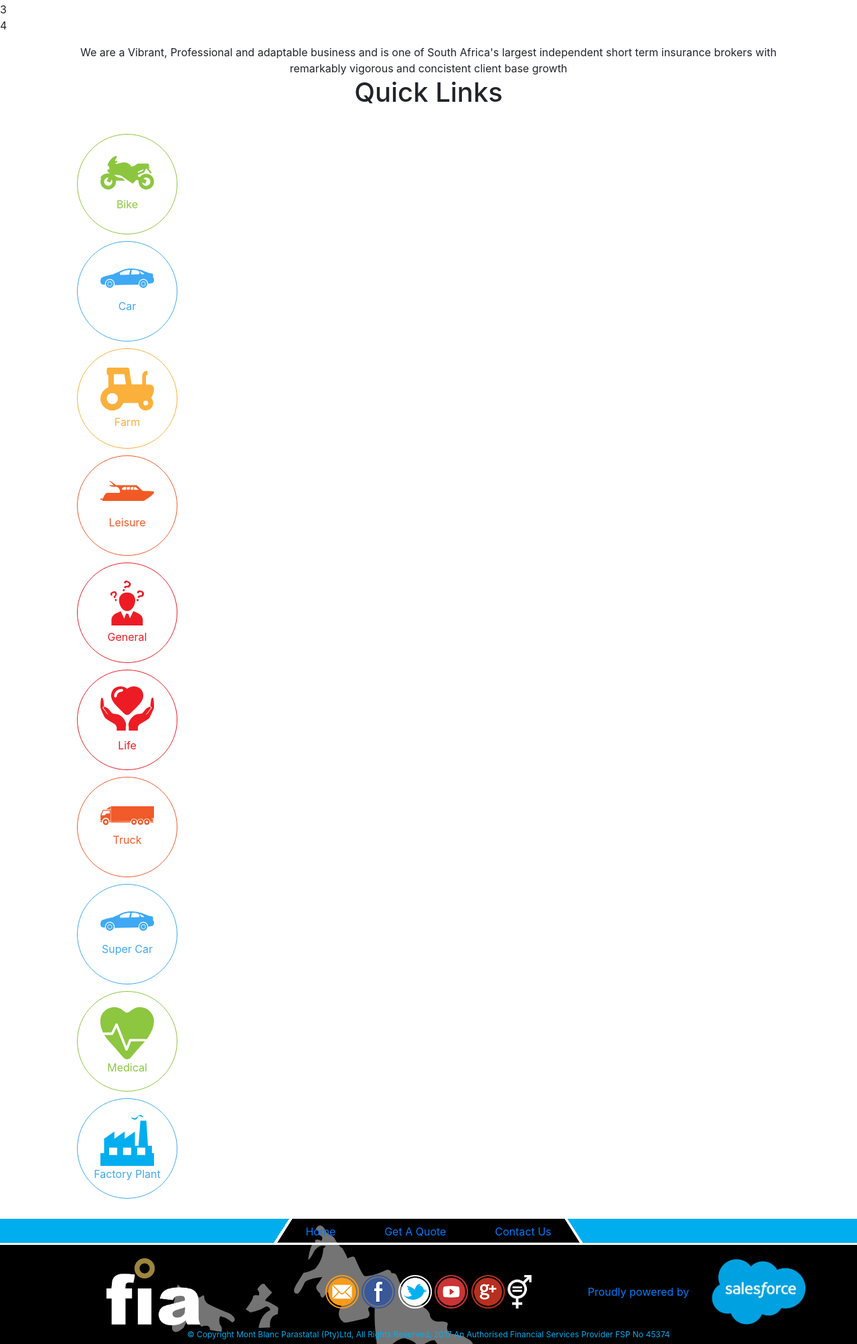
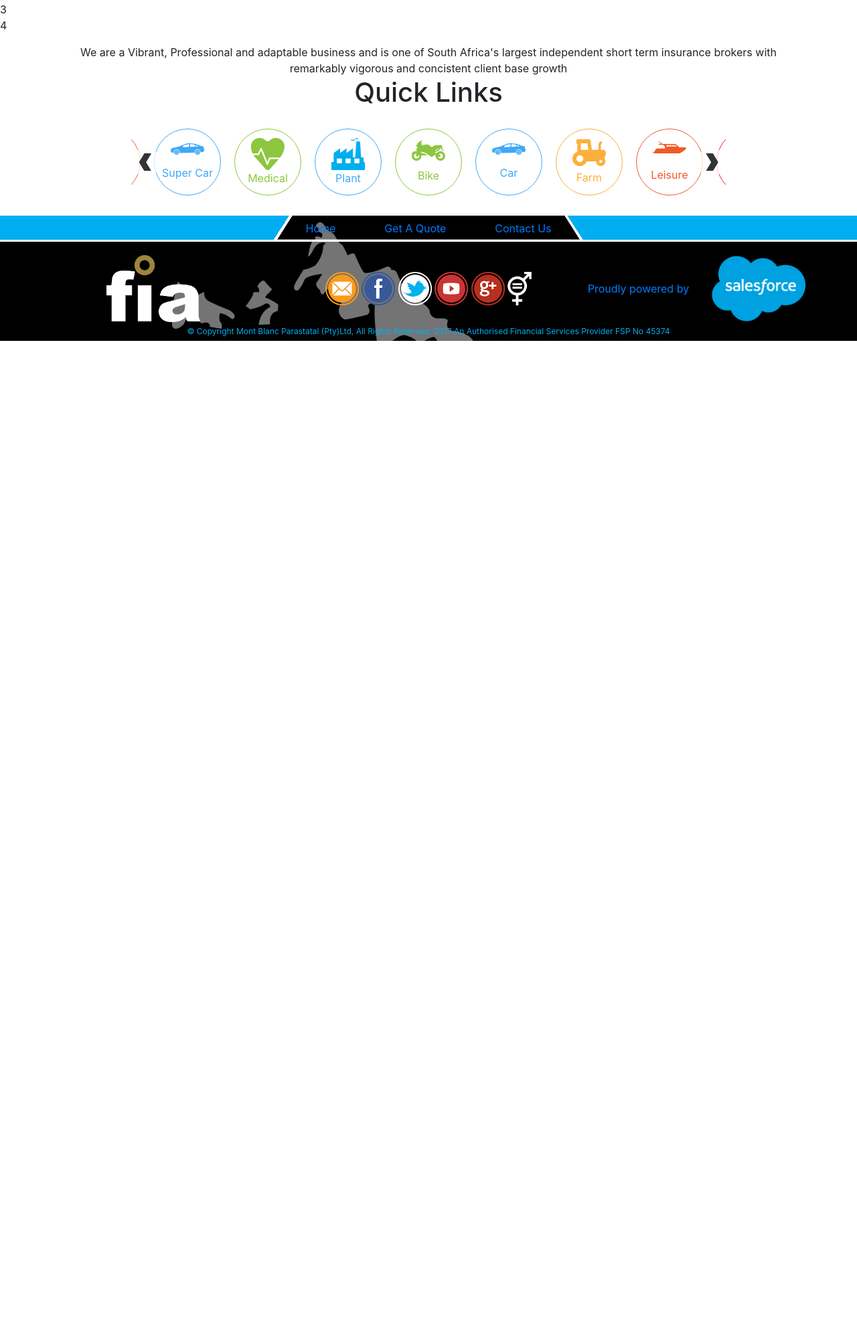
Before and after one commit to adrianvanwyk/Coherence, a Node server app: page / in a window 1280 px wide. Shown: the part 546-2553 px from the top of the page at 67% size. After the commit the page ends 1055 px from the top, so only its background shows below. Run offline with Node 20, Linux system fonts and the light colour scheme.

Commit message:
carousel flickety

```diff
--- a/mbfs-website/content/css/scss/components/quickQuotes.scss
+++ b/mbfs-website/content/css/scss/components/quickQuotes.scss
@@ -1,3 +1,140 @@
+.flickity-enabled {
+  position: relative;
+
+  &:focus {
+    outline: 0;
+  }
+}
+
+.flickity-viewport {
+  overflow: hidden;
+  position: relative;
+  height: 100%;
+}
+
+.flickity-slider {
+  position: absolute;
+  width: 100%;
+  height: 100%;
+}
+
+.flickity-enabled.is-draggable {
+  -webkit-tap-highlight-color: transparent;
+  tap-highlight-color: transparent;
+  -webkit-user-select: none;
+  -moz-user-select: none;
+  -ms-user-select: none;
+  user-select: none;
+
+  .flickity-viewport {
+    cursor: move;
+    cursor: -webkit-grab;
+    cursor: grab;
+  }
+
+  .flickity-viewport.is-pointer-down {
+    cursor: -webkit-grabbing;
+    cursor: grabbing;
+  }
+}
+
+.flickity-prev-next-button {
+  position: absolute;
+  top: 50%;
+  width: 44px;
+  height: 44px;
+  border: none;
+  border-radius: 50%;
+  background: #fff;
+  background: hsla(0,0%,100%,.75);
+  cursor: pointer;
+  -webkit-transform: translateY(-50%);
+  transform: translateY(-50%);
+  z-index: 3;
+
+  &:hover {
+    background: #fff;
+  }
+
+  &:focus {
+    outline: 0;
+    box-shadow: 0 0 0 5px #09f;
+  }
+
+  &:active {
+    opacity: 0.6;
+  }
+
+  &.previous {
+    left: 0;
+  }
+
+  &.next {
+    right: 0;
+  }
+
+  &:disabled {
+    opacity: 0.3;
+    cursor: auto;
+  }
+
+  svg {
+    position: absolute;
+    left: 20%;
+    top: 20%;
+    width: 60%;
+    height: 60%;
+  }
+
+  .arrow {
+    fill: #333;
+  }
+}
+
+.flickity-rtl {
+  .flickity-prev-next-button {
+    &.previous {
+      left: auto;
+      right: 10px;
+    }
+
+    &.next {
+      right: auto;
+      left: 10px;
+    }
+  }
+
+  .flickity-page-dots {
+    direction: rtl;
+  }
+}
+
+.flickity-page-dots {
+  position: absolute;
+  width: 100%;
+  bottom: -25px;
+  padding: 0;
+  margin: 0;
+  list-style: none;
+  text-align: center;
+  line-height: 1;
+
+  .dot {
+    display: inline-block;
+    width: 10px;
+    height: 10px;
+    margin: 0 8px;
+    background: #333;
+    border-radius: 50%;
+    opacity: 0.25;
+    cursor: pointer;
+
+    .dot.is-selected {
+      opacity: 1;
+    }
+  }
+}
+
 .quick-quotes-container {
   text-align: center;
   align-items: center;
@@ -5,45 +142,56 @@
 
   .quickQuote-buttonGroup {
     // display: flex;
-    // flex-wrap: wrap;
-    // flex-basis: auto;
-    // justify-content: space-around;
-    width: 50%;
-    padding: 20px;
+    flex-wrap: wrap;
+    flex-basis: auto;
+    justify-content: space-around;
+    width: 80%;
     overflow: hidden;
+    margin: 20px auto;
 
     .circle-button {
       display: flex;
       justify-content: center;
       align-items: center;
-      height: 150px;
-      width: 150px;
+      height: 100px;
+      width: 100px;
       border-radius: 50%;
       margin: 10px;
       flex-direction: column;
       text-decoration: none;
 
       img {
-        width: 80px;
+        width: 50px;
       }
     }
-    .car-button, .super-car-button, .plant-button {
+
+    .car-button,
+    .plant-button,
+    .super-car-button {
       border: 1px solid #3fa9f5;
       color: #3fa9f5;
     }
-    .truck-button, .leisure-button {
+
+    .leisure-button,
+    .truck-button {
       border: 1px solid #f15a29;
       color: #f15a29;
     }
-    .life-button, .general-button {
+
+    .general-button,
+    .life-button {
       border: 1px solid #ed1c24;
       color: #ed1c24;
     }
-    .farm-button, .pension-button {
+
+    .farm-button,
+    .pension-button {
       border: 1px solid #fbb03b;
       color: #fbb03b;
     }
-    .bike-button, .medical-button {
+
+    .bike-button,
+    .medical-button {
       border: 1px solid #8cc63f;
       color: #8cc63f;
     }
--- a/mbfs-website/content/scripts/coreScripts.js
+++ b/mbfs-website/content/scripts/coreScripts.js
@@ -14,4 +14,21 @@
   bslideShow();
   setInterval(slideShow, 5000);
 
+
+  $('.quickQuote-buttonGroup').flickity({
+    // options
+    cellAlign: 'center',
+    contain: true,
+    wrapAround: true,
+    pageDots: false,
+    arrowShape: {
+      x0: 10,
+      x1: 40,
+      y1: 50,
+      x2: 80,
+      y2: 50,
+      x3: 50
+    }
+  });
+
 });
--- a/mbfs-website/views/index.ejs
+++ b/mbfs-website/views/index.ejs
@@ -17,6 +17,6 @@
     <% for(var i=0; i<scripts.length; i++) {%>
     <script src="js/<%= scripts[i] %>"></script>
     <% } %>
-    <!-- <script src="https://unpkg.com/flickity@2/dist/flickity.pkgd.min.js"></script> -->
+    <script src="https://unpkg.com/flickity@2/dist/flickity.pkgd.min.js"></script>
   </body>
 </html>
--- a/mbfs-website/views/partials/components/quickLinks.ejs
+++ b/mbfs-website/views/partials/components/quickLinks.ejs
@@ -19,7 +19,7 @@
       <span>Leisure</span>
     </a>
     <a class='circle-button general-button' data-category='general' href="javascript:void(0);">
-      <img src='/img/QuoteIconsSVG/general.svg' alt='general' style="width: 50px; padding-bottom: 5px" />
+      <img src='/img/QuoteIconsSVG/general.svg' alt='general' style="width: 30px; padding-bottom: 5px" />
       <span>General</span>
     </a>
     <a class='circle-button life-button' data-category='life' href="javascript:void(0);">
@@ -44,44 +44,14 @@
     </a>
     <a class='circle-button plant-button' data-category='plant' href="javascript:void(0);">
       <img src='/img/QuoteIconsSVG/plant.svg' alt='plant' />
-      <span>Factory Plant</span>
+      <span>Plant</span>
     </a>
   </div>
 
-<!--
-  <div class="psc-container cQuickQuote" data-aura-rendered-by="152:0" data-aura-class="cQuickQuote">
-    <a class="psc-item psc-item-theme-bike" href="javascript:void(0);" data-category="bike" data-aura-rendered-by="154:0">
-      <div class="psc-item-icon-wrapper" data-aura-rendered-by="155:0"><img class="psc-item-icon" src="/img/QuoteIconsSVG/bike.svg" data-aura-rendered-by="156:0"></div>
-      <div class="psc-item-label-wrapper" data-aura-rendered-by="157:0">bike</div>
-    </a>
-    <a class="psc-item psc-item-theme-car" href="javascript:void(0);" data-category="car" data-aura-rendered-by="159:0">
-      <div class="psc-item-icon-wrapper" data-aura-rendered-by="160:0"><img class="psc-item-icon" src="/img/QuoteIconsSVG/car.svg" data-aura-rendered-by="161:0"></div>
-      <div class="psc-item-label-wrapper" data-aura-rendered-by="162:0">car</div>
-    </a>
-    <a class="psc-item psc-item-theme-farm" href="javascript:void(0);" data-category="farm" data-aura-rendered-by="164:0">
-      <div class="psc-item-icon-wrapper" data-aura-rendered-by="165:0"><img class="psc-item-icon" src="/img/QuoteIconsSVG/farm.svg" data-aura-rendered-by="166:0"></div>
-      <div class="psc-item-label-wrapper" data-aura-rendered-by="167:0">farm</div>
-    </a>
-    <a class="psc-item psc-item-theme-leisure" href="javascript:void(0);" data-category="leisure" data-aura-rendered-by="169:0">
-      <div class="psc-item-icon-wrapper" data-aura-rendered-by="170:0"><img class="psc-item-icon" src="/img/QuoteIconsSVG/leisure.svg" data-aura-rendered-by="171:0"></div>
-      <div class="psc-item-label-wrapper" data-aura-rendered-by="172:0">leisure</div>
-    </a>
-    <a class="psc-item psc-item-theme-general" href="javascript:void(0);" data-category="general" data-aura-rendered-by="174:0">
-      <div class="psc-item-icon-wrapper" data-aura-rendered-by="175:0"><img class="psc-item-icon" src="/img/QuoteIconsSVG/general.svg" data-aura-rendered-by="176:0"></div>
-      <div class="psc-item-label-wrapper" data-aura-rendered-by="177:0">general</div>
-    </a>
-    <a class="psc-item psc-item-theme-life" href="javascript:void(0);" data-category="life" data-aura-rendered-by="179:0">
-      <div class="psc-item-icon-wrapper" data-aura-rendered-by="180:0"><img class="psc-item-icon" src="/img/QuoteIconsSVG/life.svg" data-aura-rendered-by="181:0"></div>
-      <div class="psc-item-label-wrapper" data-aura-rendered-by="182:0">life</div>
-    </a>
-    <a class="psc-item psc-item-theme-truck" href="javascript:void(0);" data-category="truck" data-aura-rendered-by="184:0">
-      <div class="psc-item-icon-wrapper" data-aura-rendered-by="185:0"><img class="psc-item-icon" src="/img/QuoteIconsSVG/truck.svg" data-aura-rendered-by="186:0"></div>
-      <div class="psc-item-label-wrapper" data-aura-rendered-by="187:0">truck</div>
-    </a>
-    <a class="psc-item psc-item-theme-sports-car" href="javascript:void(0);" data-category="sports-car" data-aura-rendered-by="189:0">
-      <div class="psc-item-icon-wrapper" data-aura-rendered-by="190:0"><img class="psc-item-icon" src="/img/QuoteIconsSVG/super-car.svg" data-aura-rendered-by="191:0"></div>
-      <div class="psc-item-label-wrapper" data-aura-rendered-by="192:0">sports-car</div>
-    </a>
-  </div>
--->
+
+
+
+
+
+
 </div>
```
Also changed, not shown: mbfs-website/content/css/core.min.css.
